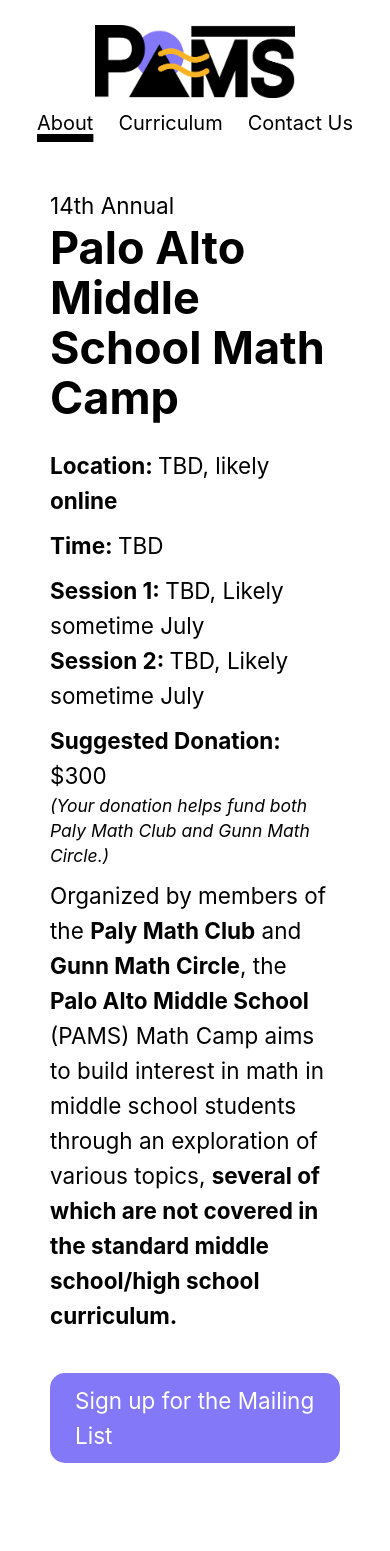
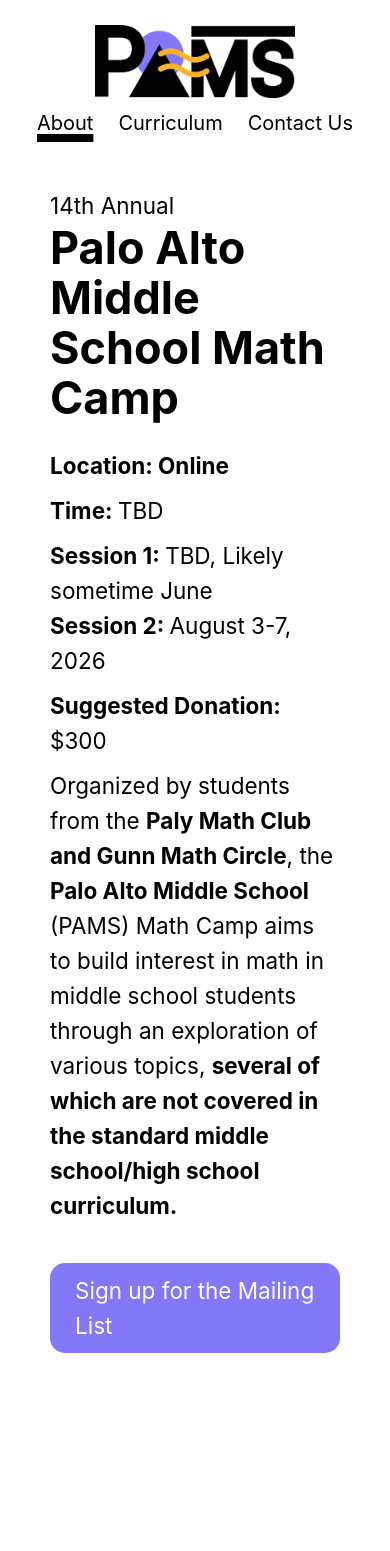
Before and after one commit to PAMSMathCamp/PAMS, a Next.js app: page / in a window 390 px wide. Shown: the top 1551 px of the page. Built offline with nearby package versions, Linux system fonts and the light colour scheme.

Commit message:
Disclaimer added

```diff
--- a/package.json
+++ b/package.json
@@ -9,7 +9,7 @@
     "lint": "next lint"
   },
   "dependencies": {
-    "next": "12.1.5",
+    "next": "^12.1.5",
     "react": "18.1.0",
     "react-dom": "18.1.0",
     "react-responsive": "^9.0.0-beta.6"
--- a/pages/curriculum.js
+++ b/pages/curriculum.js
@@ -27,7 +27,7 @@
             <div>
                 PAMS Math Camp offers topics in not only standard math curricula
                 but also in competition math and higher mathematics. (There will be an
-                escape room activity on Day 1 Block 1.) This curriculum from a previous
+                escape room activity on Day 1 Block 1.) This curriculum is from a previous
                 year of PAMS. The following page will be updated for 2026 very soon!
                 {/* <a
                     target="_blank"
--- a/pages/index.js
+++ b/pages/index.js
@@ -12,7 +12,7 @@
 					<div className="text-4xl font-bold mb-5">Palo Alto Middle School Math Camp</div>
 
 					<div className="my-2">
-						<strong>Location: </strong> TBD, likely <b>online</b>
+						<strong>Location: </strong> <b>Online</b>
 					</div>
 
 					<div className="my-2">
@@ -20,17 +20,16 @@
 					</div>
 
 					<div className="my-2">
-						<strong>Session 1: </strong> TBD, Likely sometime July<br />
-						<strong>Session 2: </strong> TBD, Likely sometime July
+						<strong>Session 1: </strong> TBD, Likely sometime June<br />
+						<strong>Session 2: </strong> August 3-7, 2026
 					</div>
 
 					<div className="my-2">
 						<div><strong>Suggested Donation: </strong> $300 </div>
-						<div className='text-sm italic'>(Your donation helps fund both Paly Math Club and Gunn Math Circle.)</div>
 					</div>
 
 					<div className="mb-8 mt-2 lg:max-w-lg">
-						Organized by members of the <strong>Paly Math Club</strong> and <strong>Gunn Math Circle</strong>,
+						Organized by students from the <strong>Paly Math Club and Gunn Math Circle</strong>,
 						the <strong>Palo Alto Middle School</strong> (PAMS) Math Camp aims to build interest
 						in math in middle school students through an exploration of various
 						topics, <strong>several of which are not covered in the standard middle
@@ -64,6 +63,10 @@
 					Clubs</strong> in the upcoming school year. Financial aid is available,
 					and registration is on a <strong>first-come first-serve basis.</strong>
 				</div>
+
+				<div className="text-center lg:max-w-lg m-3 mt-10">
+					<strong>Disclaimer:</strong> For the 2026 annual PAMS Math Camp, we are not affiliated with the Palo Alto Unified School District. This camp is run independently by students from Palo Alto, and the camp itself is not associated with either Paly nor Gunn.
+				</div>
 			</div>
 		</div>
 	)
```
Also changed, not shown: 1 other file (tests, documents, lock files or other folders).
